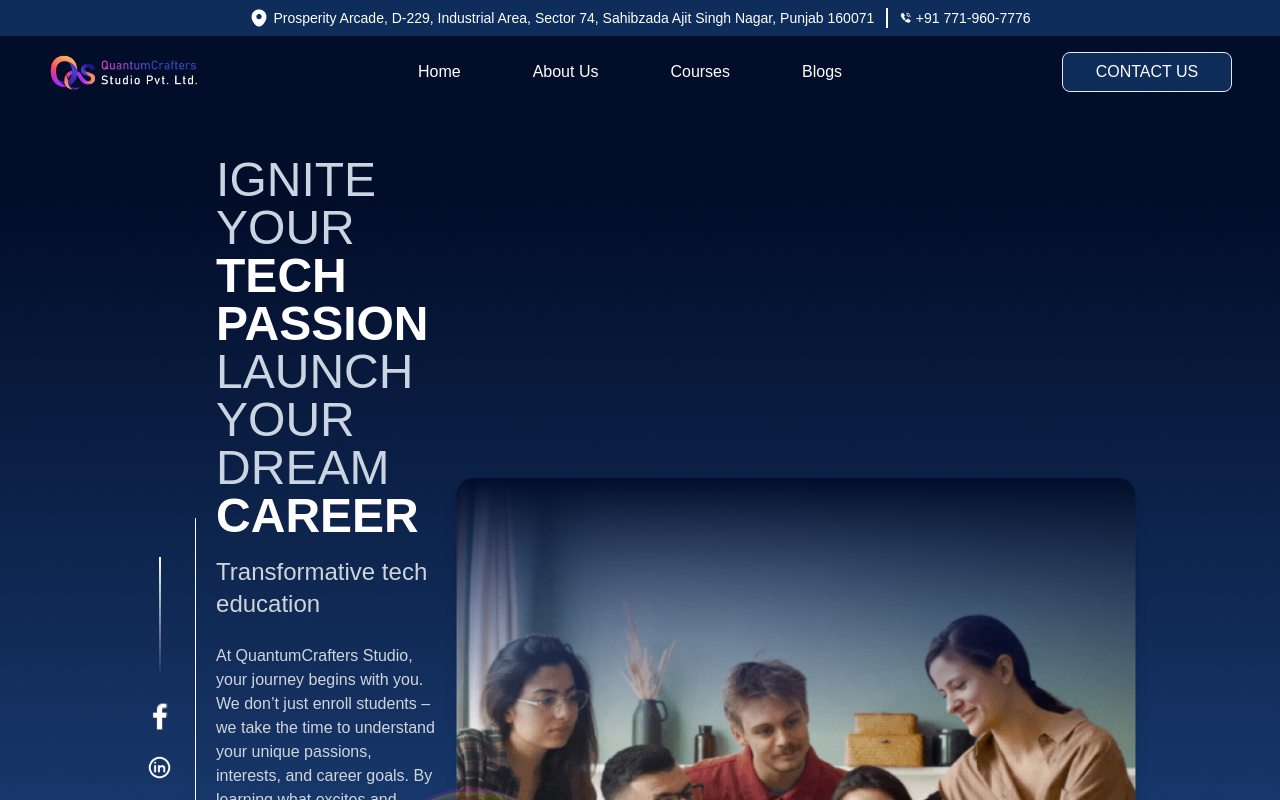
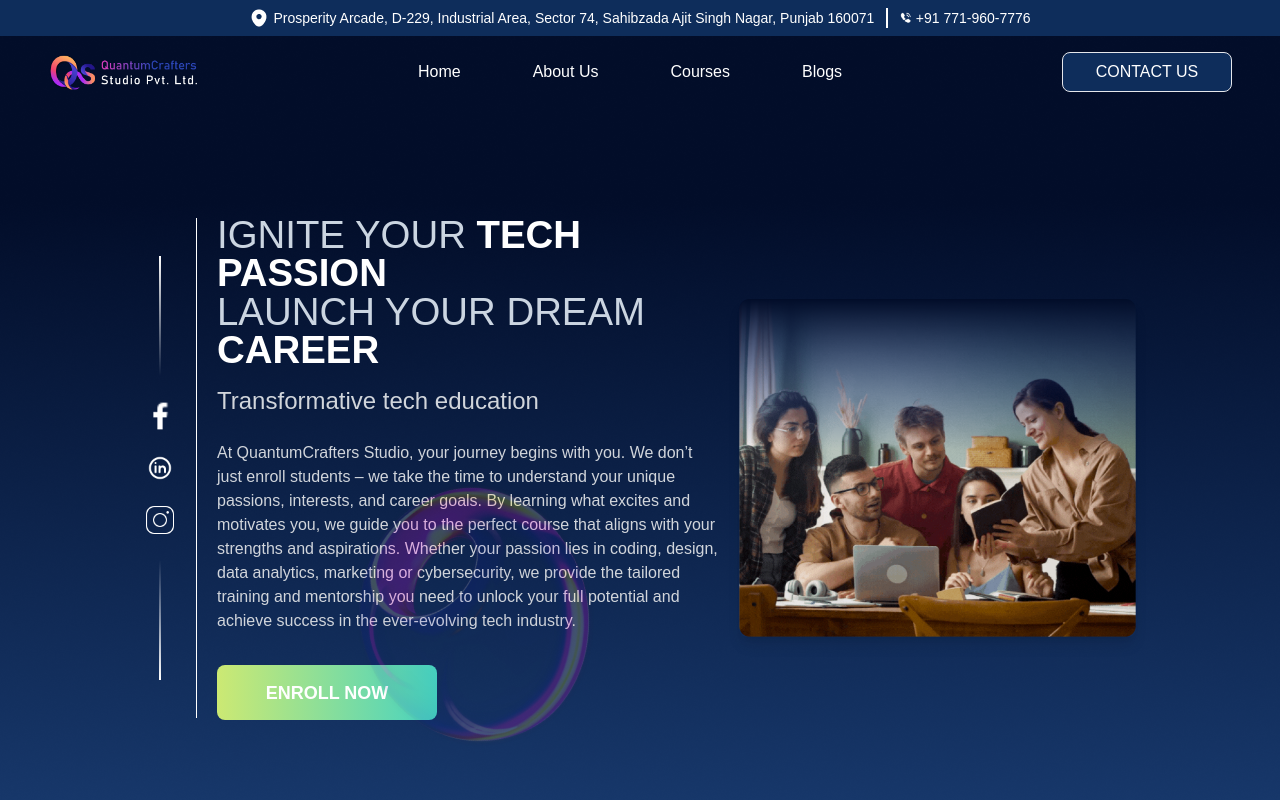
Before and after one commit to qcsstudio/qcsstudio, a Next.js app: page / in a window 1280 px wide. Shown: the top 800 px of the page. Built offline with nearby package versions, Linux system fonts and the light colour scheme.

Commit message:
home comp

```diff
--- a/src/components/HomeComponents/Hero/HeroContent.js
+++ b/src/components/HomeComponents/Hero/HeroContent.js
@@ -55,8 +55,9 @@ export default function HeroContent() {
       </div>
       <div className="w-[1px] h-[500px] lg:block hidden bg-white"></div>
       {/* Hero Text Section */}
-      <div className="text-center lg:text-left flex-1 max-w-3xl">
-        <div className="text-3xl sm:text-4xl md:text-5xl text-white leading-tight">
+
+      <div className="text-center lg:text-left flex-1 text-div ">
+        <div className="lg:text-[3vw]  text-[5vw] leading-[5vw]  lg:leading-[3vw] text-white ">
           <span className="font-thin text-slate-300">IGNITE YOUR</span>
           <span className="font-bold"> TECH PASSION</span> <br />
           <span className="font-thin text-slate-300">LAUNCH YOUR DREAM</span>
@@ -65,7 +66,7 @@ export default function HeroContent() {
         <h2 className="text-lg sm:text-xl md:text-2xl text-gray-300 mt-4">
           Transformative tech education
         </h2>
-        <p className="text-gray-300 mt-6 max-w-2xl mx-auto lg:mx-0 text-sm sm:text-base">
+        <p className="text-gray-300 mt-6 max-w-2xl mx-auto lg:mx-0 text-sm  sm:text-base">
           At QuantumCrafters Studio, your journey begins with you. We don’t just
           enroll students – we take the time to understand your unique passions,
           interests, and career goals. By learning what excites and motivates
@@ -73,11 +74,7 @@ export default function HeroContent() {
           strengths and aspirations. Whether your passion lies in coding,
           design, data analytics, marketing or cybersecurity, we provide the
           tailored training and mentorship you need to unlock your full
-          potential and achieve success in the ever-evolving tech industry. Your
-          future deserves a thoughtful start – and that’s what we promise. Ready
-          to turn your passion into a career? Let’s discover your path together.
-          Enroll now and take the first step toward building the career you’ve
-          always dreamed of!
+          potential and achieve success in the ever-evolving tech industry.
         </p>
 
         <div className="mt-6 sm:mt-8">
@@ -88,14 +85,12 @@ export default function HeroContent() {
       </div>
 
       {/* Hero Image */}
-      <div className="w-full sm:w-[450px] md:w-[600px] lg:w-[700px]">
+      <div className="w-full  lg:w-[30%] xl:w-[40%]">
         <Image
           src={heroMain}
           alt="Hero Main"
-          className="object-cover rounded-lg shadow-lg"
+          className="w-full h-auto rounded-lg shadow-lg"
           layout="responsive"
-          width={800}
-          height={600}
         />
       </div>
     </div>
```
